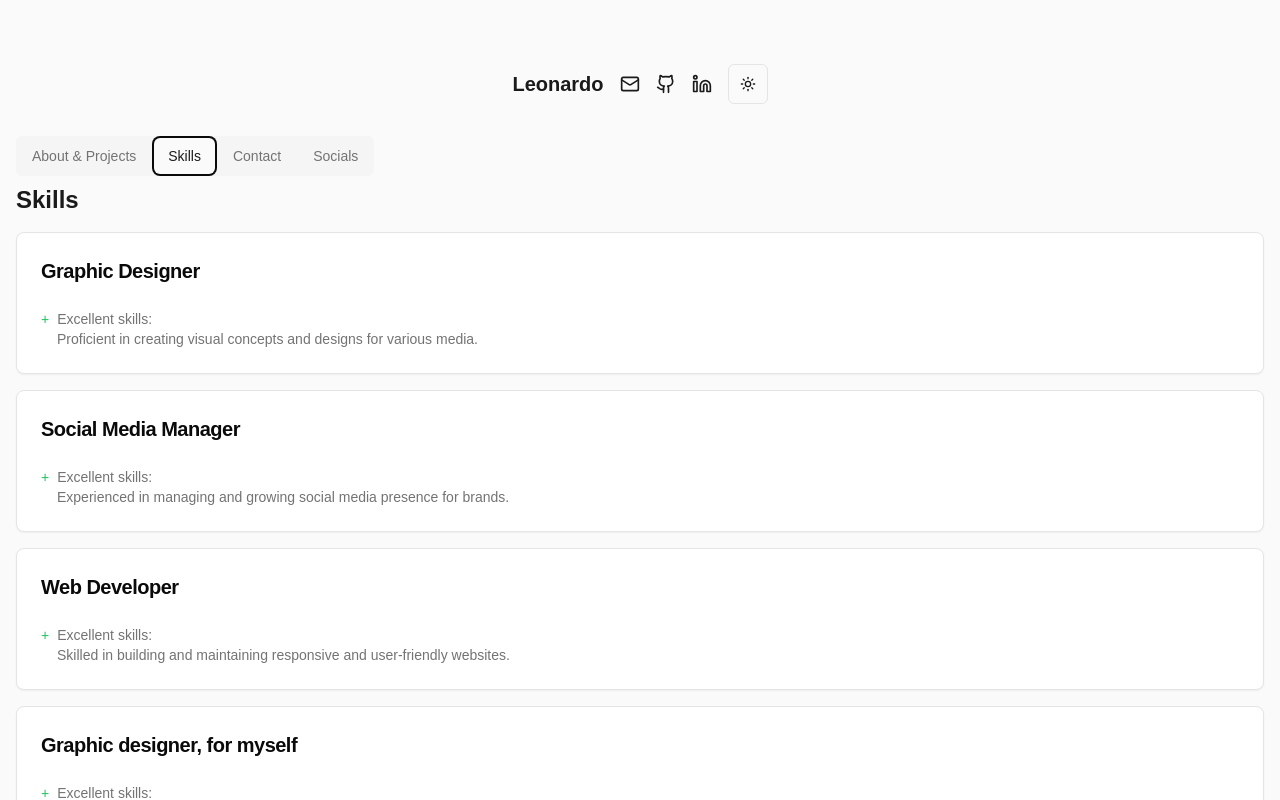
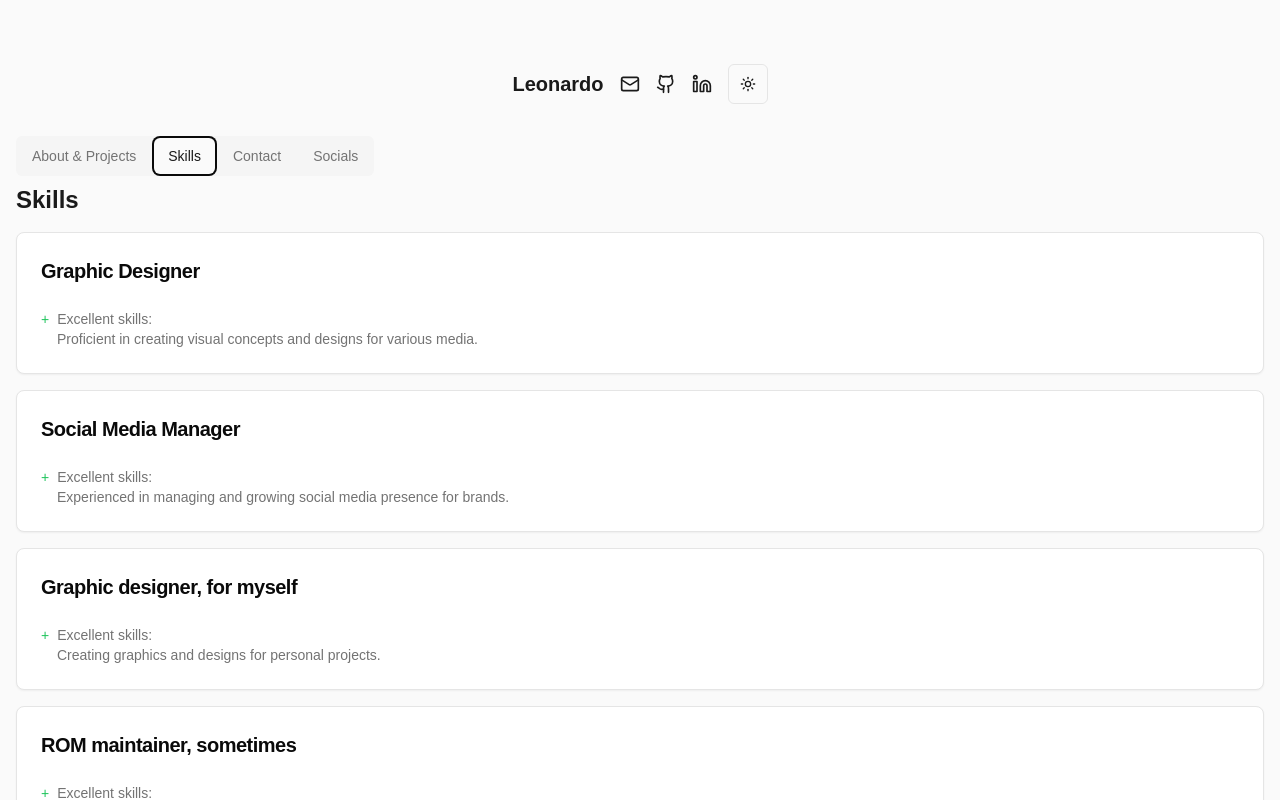
Before and after one commit to isaiahscape/portfolio-minimalist, a Next.js app: page / in a window 1280 px wide. Both pictures are taken after a click on the tab "Skills". Shown: the top 800 px of the page. Built offline with nearby package versions, Linux system fonts and the light colour scheme.

Commit message:
skills: nuke the first "web developer" card

```diff
--- a/src/components/skills.tsx
+++ b/src/components/skills.tsx
@@ -10,10 +10,6 @@ const skills = [
   {
     skill: 'Social Media Manager',
     description: 'Experienced in managing and growing social media presence for brands.',
-  },
-  {
-    skill: 'Web Developer',
-    description: 'Skilled in building and maintaining responsive and user-friendly websites.',
   },
   {
     skill: 'Graphic designer, for myself',
```
